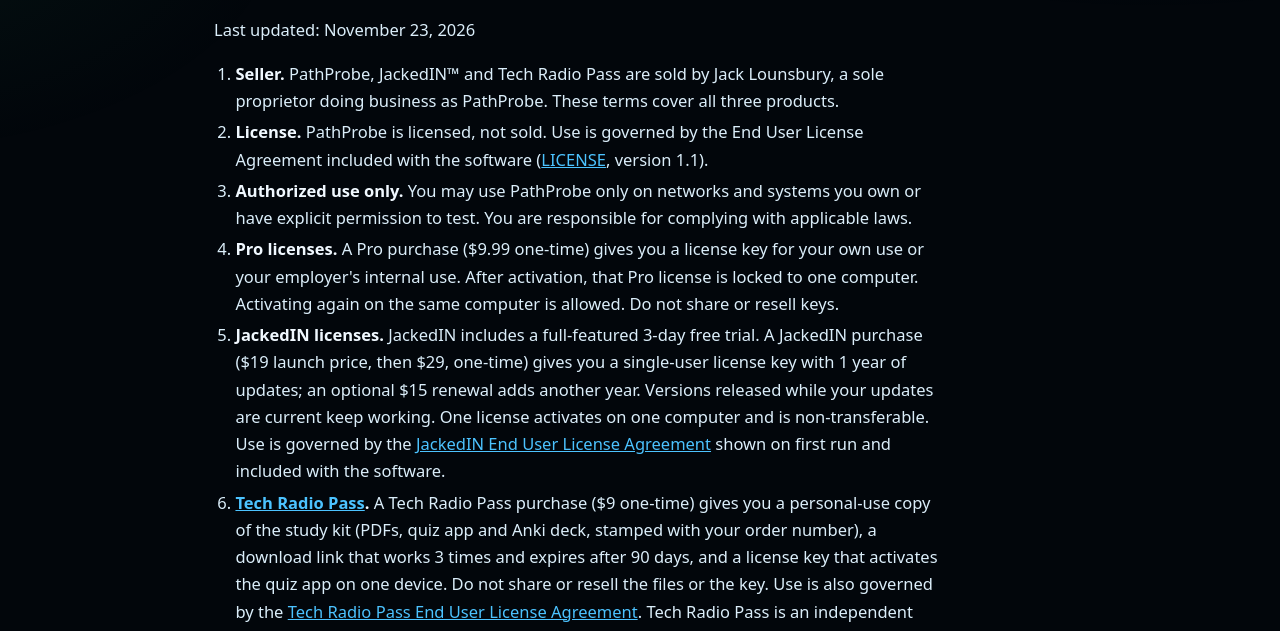
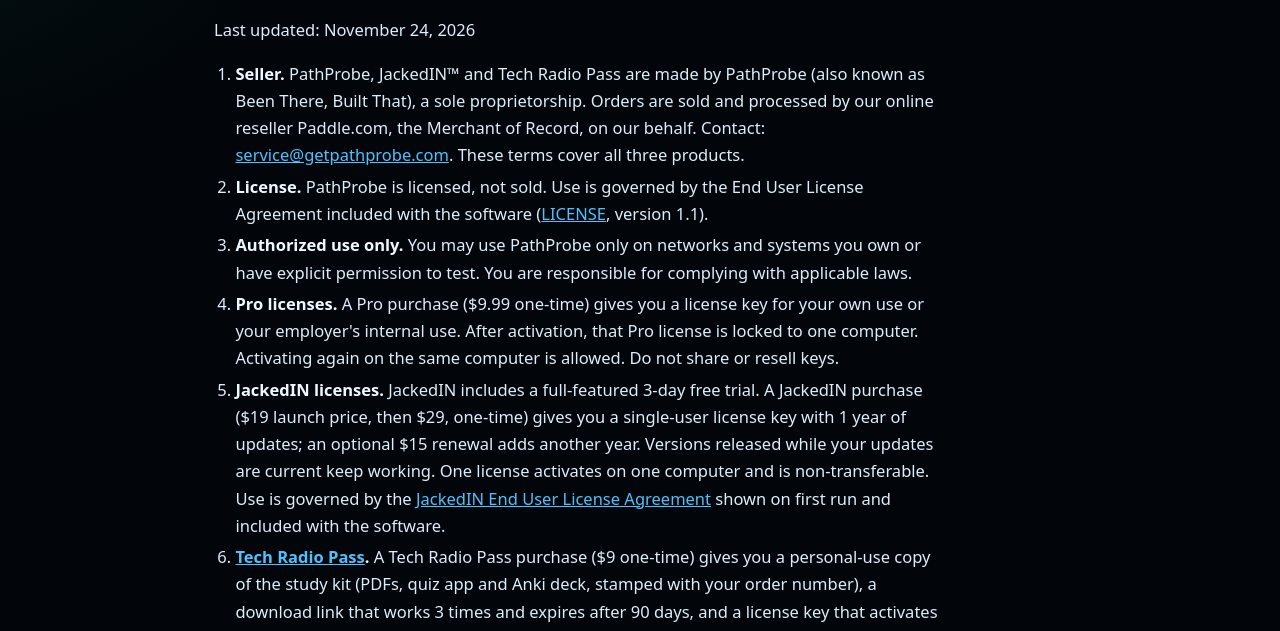
Before and after one commit to getpathprobe/pathprobe-releases, a plain HTML site: page docs/terms.html in a window 1280 px wide. Shown: the part 162-793 px from the top of the page. Drawn offline with Linux system fonts and the light colour scheme.

Commit message:
Remove owner's personal name from site: Terms seller line now names the PathProbe brand and Paddle as reseller; neutral TRP code comment

```diff
--- a/docs/terms.html
+++ b/docs/terms.html
@@ -2,9 +2,9 @@
 <a class="skip" href="#main">Skip to content</a>
 <header class="top"><div class="bar"><a class="brand" href="/"><img src="/favicon.svg" alt="" width="34" height="34"><strong>PathProbe</strong></a><nav aria-label="Main"><ul><li class="keep"><a href="/#tap">Inline tap <span class="tagnew">New</span></a></li><li><a href="/#features">Features</a></li><li><a href="/#pricing">Pricing</a></li><li><a href="/#download">Download</a></li><li><a href="/bundle/">Lab Bundle</a></li><li><a href="/jackedin/">JackedIN</a></li><li><a href="/blog/">Blog</a></li><li><a href="https://www.youtube.com/@BeenThere.BuiltThat">Tutorials</a></li><li><a href="/feedback/?product=pathprobe">Feedback</a></li><li><a href="mailto:service@getpathprobe.com">Support</a></li><li class="keep"><a href="/#pricing" class="cta">Buy Pro</a></li></ul></nav></div></header>
 <main id="main" class="wrap">
-<h1>Terms of Service</h1><p>Last updated: November 23, 2026</p>
+<h1>Terms of Service</h1><p>Last updated: November 24, 2026</p>
 <ol>
-<li><strong>Seller.</strong> PathProbe, JackedIN™ and Tech Radio Pass are sold by Jack Lounsbury, a sole proprietor doing business as PathProbe. These terms cover all three products.</li>
+<li><strong>Seller.</strong> PathProbe, JackedIN™ and Tech Radio Pass are made by PathProbe (also known as Been There, Built That), a sole proprietorship. Orders are sold and processed by our online reseller Paddle.com, the Merchant of Record, on our behalf. Contact: <a href="mailto:service@getpathprobe.com">service@getpathprobe.com</a>. These terms cover all three products.</li>
 <li><strong>License.</strong> PathProbe is licensed, not sold. Use is governed by the End User License Agreement included with the software (<a href="LICENSE">LICENSE</a>, version 1.1).</li>
 <li><strong>Authorized use only.</strong> You may use PathProbe only on networks and systems you own or have explicit permission to test. You are responsible for complying with applicable laws.</li>
 <li><strong>Pro licenses.</strong> A Pro purchase ($9.99 one-time) gives you a license key for your own use or your employer's internal use. After activation, that Pro license is locked to one computer. Activating again on the same computer is allowed. Do not share or resell keys.</li>
```
Also changed, not shown: docs/techradiopass/index.html (+1 -1 lines).
